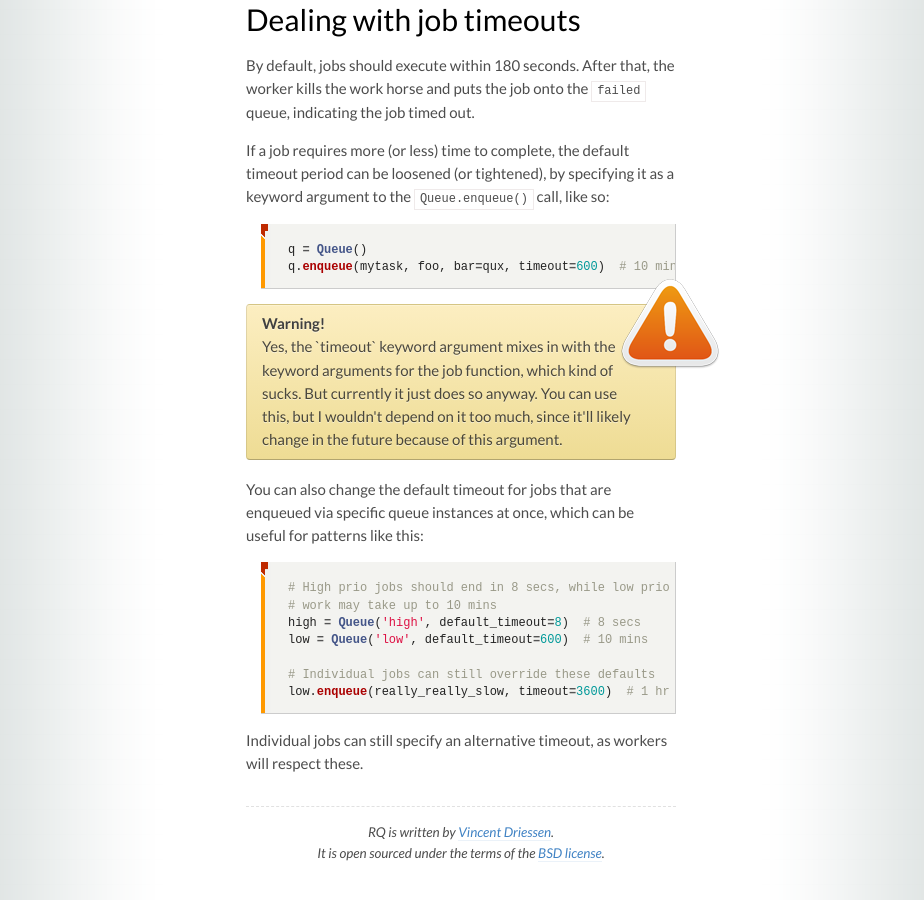
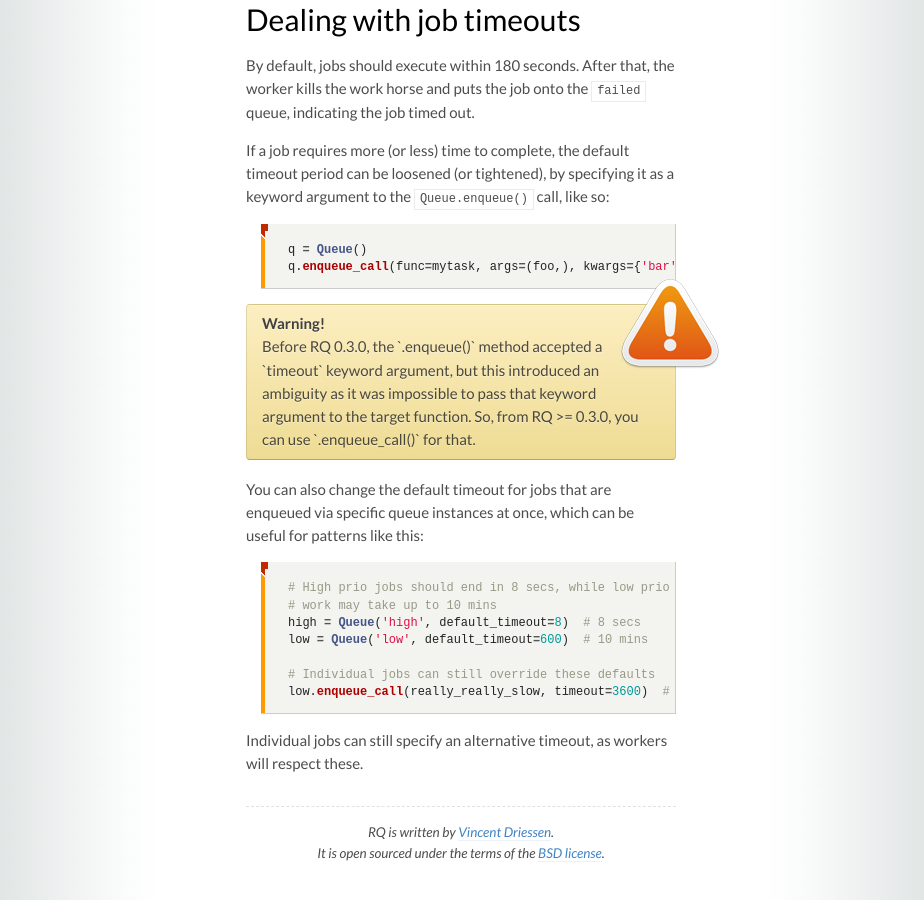
Before and after one commit to rq/rq, a Jekyll site: the page built from docs/results.md, in a window 1280 px wide and 900 px high, scrolled down 1815 px. Shown: the whole window, without its empty margins (179-1103 px from the left). Built offline with Jekyll 4.4.1, drawn with Linux system fonts in a browser that asks for light colours; some web fonts are replaced; Markdown is read by kramdown in place of the engine named in the settings.

Commit message:
Update docs.

```diff
--- a/docs/results.md
+++ b/docs/results.md
@@ -83,17 +83,17 @@ can be loosened (or tightened), by specifying it as a keyword argument to the
 
 {% highlight python %}
 q = Queue()
-q.enqueue(mytask, foo, bar=qux, timeout=600)  # 10 mins
+q.enqueue_call(func=mytask, args=(foo,), kwargs={'bar': qux}, timeout=600)  # 10 mins
 {% endhighlight console %}
 
 <div class="warning">
     <img style="float: right; margin-right: -60px; margin-top: -38px" src="{{site.baseurl}}img/warning.png" />
     <strong>Warning!</strong>
     <p>
-Yes, the `timeout` keyword argument mixes in with the keyword arguments for the
-job function, which kind of sucks.  But currently it just does so anyway.  You
-can use this, but I wouldn't depend on it too much, since it'll likely change
-in the future because of this argument.
+Before RQ 0.3.0, the `.enqueue()` method accepted a `timeout` keyword argument,
+but this introduced an ambiguity as it was impossible to pass that keyword
+argument to the target function.  So, from RQ >= 0.3.0, you can use
+`.enqueue_call()` for that.
     </p>
 </div>
 
@@ -107,7 +107,7 @@ high = Queue('high', default_timeout=8)  # 8 secs
 low = Queue('low', default_timeout=600)  # 10 mins
 
 # Individual jobs can still override these defaults
-low.enqueue(really_really_slow, timeout=3600)  # 1 hr
+low.enqueue_call(really_really_slow, timeout=3600)  # 1 hr
 {% endhighlight console %}
 
 Individual jobs can still specify an alternative timeout, as workers will
```
Also changed, not shown: docs/index.md (+10 -0 lines).
